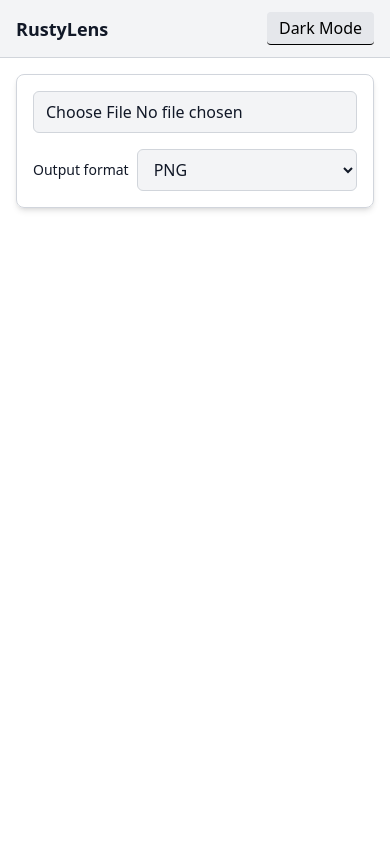
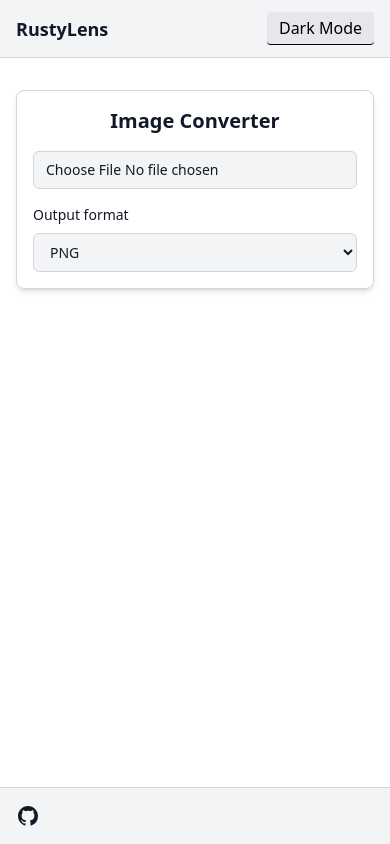
Before and after one commit to santoshxshrestha/rustylens, a Next.js app: page / in a window 390 px wide. Built offline with nearby package versions, Linux system fonts and the light colour scheme; no server answers.

Commit message:
Fix footer positioning and add mobile responsiveness with GitHub footer link

```diff
--- /dev/null
+++ b/app/components/footer.tsx
@@ -0,0 +1,22 @@
+export default function Footer() {
+    return (
+        <footer
+            className={
+                "w-full flex justify-start items-center px-4 py-4 sm:py-3 border-t border-theme " +
+                "bg-surface mt-auto"
+            }
+        >
+            <a
+                href="https://github.com/santoshxshrestha/rustylens"
+                target="_blank"
+                rel="noopener noreferrer"
+                className="hover:opacity-70 transition-opacity"
+                aria-label="View on GitHub"
+            >
+                <svg className="h-6 w-6 sm:h-7 sm:w-7" fill="currentColor" viewBox="0 0 24 24">
+                    <path fillRule="evenodd" d="M12 2C6.477 2 2 6.484 2 12.017c0 4.425 2.865 8.18 6.839 9.504.5.092.682-.217.682-.483 0-.237-.008-.868-.013-1.703-2.782.605-3.369-1.343-3.369-1.343-.454-1.158-1.11-1.466-1.11-1.466-.908-.62.069-.608.069-.608 1.003.07 1.531 1.032 1.531 1.032.892 1.53 2.341 1.088 2.91.832.092-.647.35-1.088.636-1.338-2.22-.253-4.555-1.113-4.555-4.951 0-1.093.39-1.988 1.029-2.688-.103-.253-.446-1.272.098-2.65 0 0 .84-.27 2.75 1.026A9.564 9.564 0 0112 6.844c.85.004 1.705.115 2.504.337 1.909-1.296 2.747-1.027 2.747-1.027.546 1.379.202 2.398.1 2.651.64.7 1.028 1.595 1.028 2.688 0 3.848-2.339 4.695-4.566 4.943.359.309.678.92.678 1.855 0 1.338-.012 2.419-.012 2.747 0 .268.18.58.688.482A10.019 10.019 0 0022 12.017C22 6.484 17.522 2 12 2z" clipRule="evenodd" />
+                </svg>
+            </a>
+        </footer>
+    );
+}
--- a/app/layout.tsx
+++ b/app/layout.tsx
@@ -1,7 +1,6 @@
 import type { Metadata } from "next";
 import { Geist, Geist_Mono } from "next/font/google";
 import "./globals.css";
-import ThemeToggleHeader from "./components/ThemeToggleHeader";
 
 const geistSans = Geist({
   variable: "--font-geist-sans",
@@ -35,8 +34,7 @@
       <body
         className={`${geistSans.variable} ${geistMono.variable} antialiased transition-colors`}
       >
-        <ThemeToggleHeader />
-        <main className="w-full">{children}</main>
+        {children}
       </body>
     </html>
   );
--- a/app/page.tsx
+++ b/app/page.tsx
@@ -3,6 +3,9 @@
 import { useEffect, useRef, useState } from "react";
 import useWasm from "./src/hooks/useWasm";
 import {handleConversion} from "@/utils/handleConversion"
+import Footer from "./components/footer";
+import ThemeToggleHeader from "./components/ThemeToggleHeader";
+
 export default function Home() {
     const {
         ready,
@@ -73,25 +76,29 @@
     }, [selectedFile, format, ready]);
 
   return (
-    <div className="flex flex-col items-center gap-4 p-4">
-      <div className="flex flex-col items-center gap-4 p-4 border border-gray-300 rounded-lg shadow-md w-full max-w-md">
+    <div className="flex flex-col min-h-screen">
+      <ThemeToggleHeader/>
+      <main className="grow flex flex-col items-center gap-6 px-4 py-8 sm:py-12">
+        <div className="flex flex-col items-center gap-4 sm:gap-6 p-4 sm:p-6 border border-gray-300 dark:border-gray-600 rounded-lg shadow-md w-full max-w-md">
+          <h1 className="text-xl sm:text-2xl font-bold text-center">Image Converter</h1>
+
           <input
             ref={fileRef}
             type="file"
             accept="image/*"
-          className="w-full"
+            className="w-full text-sm sm:text-base"
             onChange={(e) => setSelectedFile(e.target.files?.[0] || null)}
           />
 
-        <div className="flex items-center gap-2 w-full">
-          <label htmlFor="format" className="text-sm font-medium">
+          <div className="flex flex-col sm:flex-row sm:items-center gap-2 w-full">
+            <label htmlFor="format" className="text-sm sm:text-base font-medium whitespace-nowrap">
               Output format
             </label>
             <select
               id="format"
               value={format}
               onChange={(e) => setFormat(e.target.value)}
-            className="flex-1 px-2 py-1 border rounded"
+              className="flex-1 px-3 py-2 border rounded text-sm sm:text-base"
             >
               <option value="png">PNG</option>
               <option value="jpeg">JPEG</option>
@@ -108,7 +115,7 @@
           <a
             href={downloadUrl}
             download={downloadName}
-          className="flex items-center justify-center gap-2 w-full max-w-md px-6 py-4 text-white font-semibold bg-linear-to-r from-green-500 to-emerald-600 rounded-lg hover:from-green-600 hover:to-emerald-700 transition-all shadow-md hover:shadow-lg transform hover:-translate-y-0.5 border-b"
+            className="flex items-center justify-center gap-2 w-full max-w-md px-4 sm:px-6 py-3 sm:py-4 text-sm sm:text-base text-white font-semibold bg-linear-to-r from-green-500 to-emerald-600 rounded-lg hover:from-green-600 hover:to-emerald-700 transition-all shadow-md hover:shadow-lg transform hover:-translate-y-0.5"
           >
             <svg className="h-5 w-5" fill="none" stroke="currentColor" viewBox="0 0 24 24">
               <path strokeLinecap="round" strokeLinejoin="round" strokeWidth="2" d="M12 10v6m0 0l-3-3m3 3l3-3m2 8H7a2 2 0 01-2-2V5a2 2 0 012-2h5.586a1 1 0 01.707.293l5.414 5.414a1 1 0 01.293.707V19a2 2 0 01-2 2z"></path>
@@ -116,6 +123,9 @@
             Download {downloadName}
           </a>
         )}
+      </main>
+
+      <Footer/>
     </div>
     );
 }
```
Lines whose indentation alone changed are shown as unchanged.
